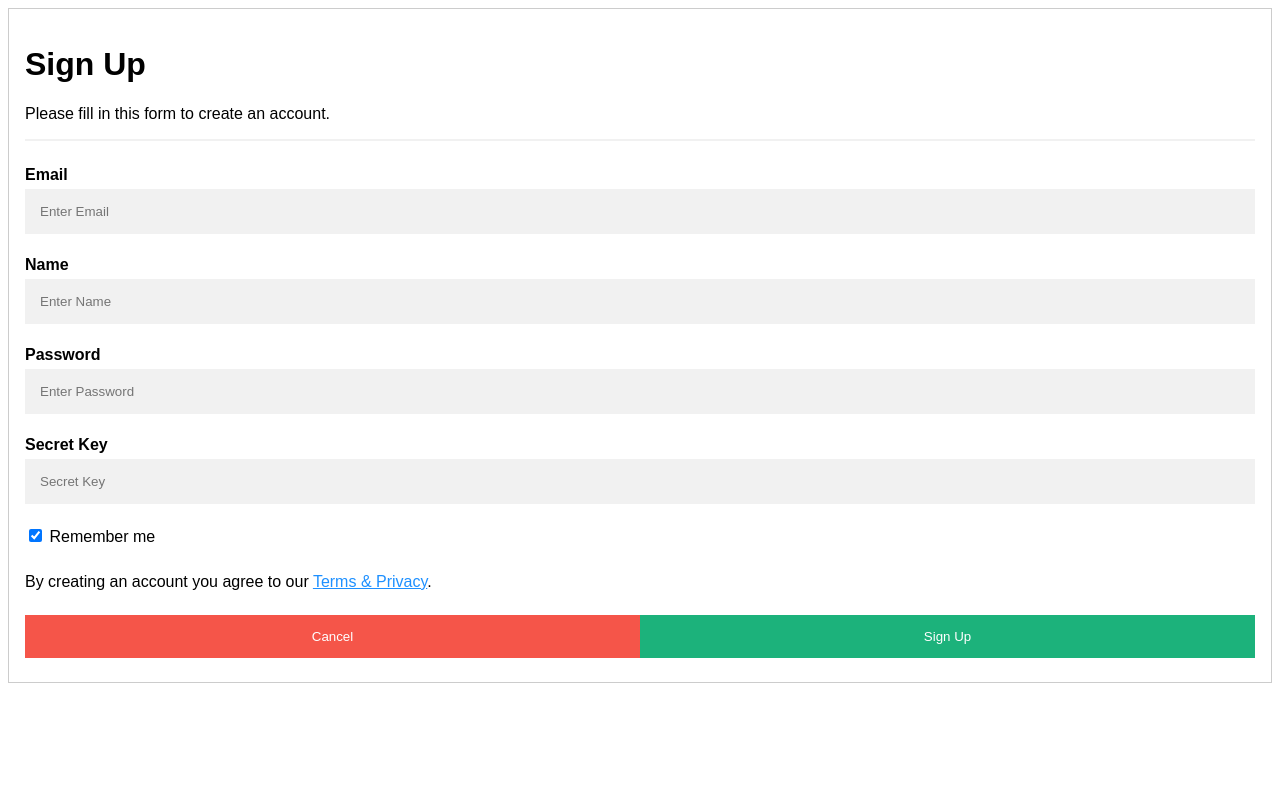
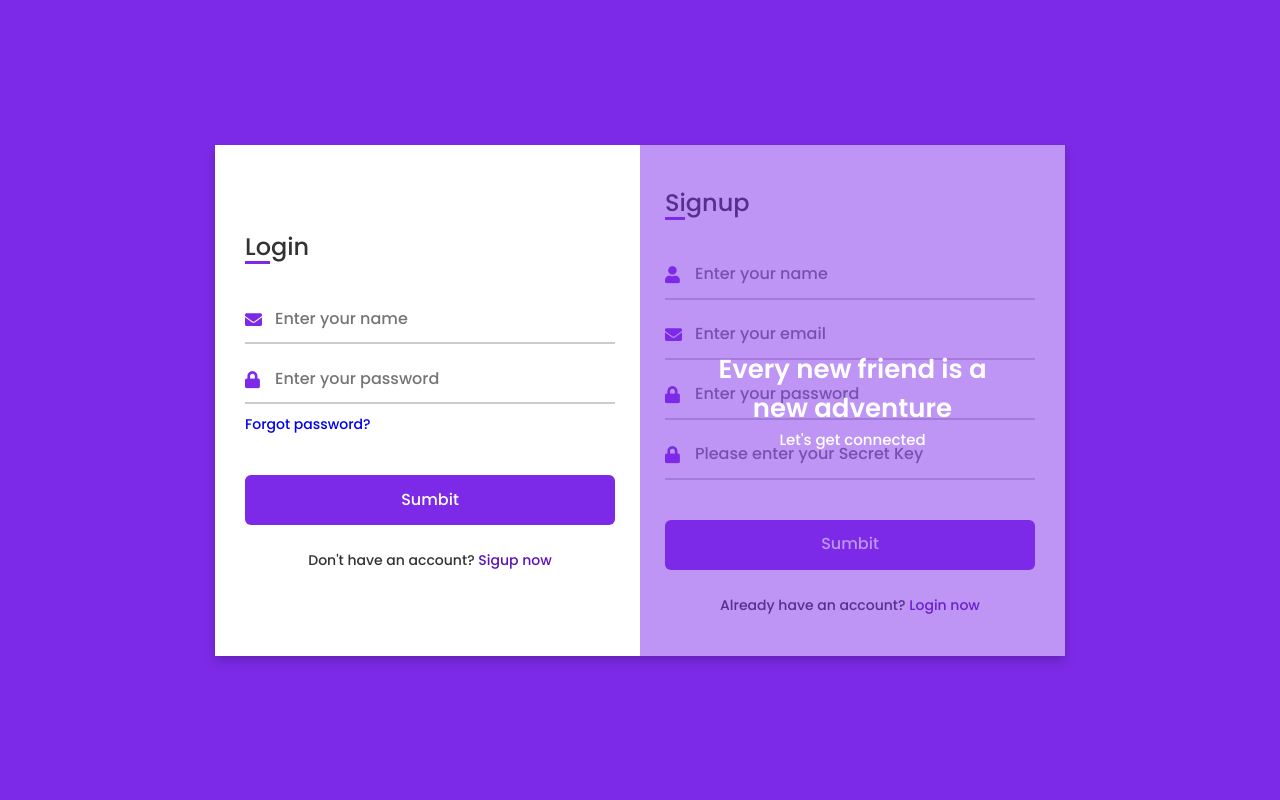
Before and after one commit to Xouravv/flask_irc, a Flask app: page /login in a window 1280 px wide. Run offline with Flask 3, Linux system fonts and the light colour scheme.

Commit message:
login page chnaged

```diff
--- a/main.py
+++ b/main.py
@@ -1,7 +1,7 @@
 
 from flask import Flask,render_template,request
 from flask_socketio import SocketIO, emit
-from flask_sqlalchemy import SQLAlchemy
+# from flask_sqlalchemy import SQLAlchemy
 
 
 app = Flask(__name__)
@@ -15,14 +15,14 @@ SQLALCHEMY_DATABASE_URI = "mysql+pymysql://{username}:{password}@{hostname}/{dat
     databasename="Xourav0here$new",
 )
 
-app.config['SQLALCHEMY_DATABASE_URI'] = SQLALCHEMY_DATABASE_URI
-db = SQLAlchemy(app)
-from models import cruduser
-try:
-    db.create_all()
-except:
-    with app.app_context():
-        db.create_all()
+# app.config['SQLALCHEMY_DATABASE_URI'] = SQLALCHEMY_DATABASE_URI
+# db = SQLAlchemy(app)
+# from models import cruduser
+# try:
+#     db.create_all()
+# except:
+#     with app.app_context():
+#         db.create_all()
 
 
 
@@ -50,13 +50,24 @@ def adddata():
             username = request.form['name']
             email = request.form['email']
             password = request.form['psw']
-            secretkey=request.form['sckey']
-            new_user = cruduser(username=username, email=email, password=password ,secretkey=secretkey)
-            db.session.add(new_user)
-            db.session.commit()
-            render_template('signedin.html',username=username)
+            secretkey=request.form['scKey']
+            # new_user = cruduser(username=username, email=email, password=password ,secretkey=secretkey)
+            # db.session.add(new_user)
+            # db.session.commit()
+            return render_template('signedin.html',username=username)
         except Exception as e:
             return {"status":"error" ,'error':str(e)}
+
+@app.route('/login',methods=['GET', 'POST'])
+def logged():
+    if request.method == "POST":
+        try:
+            return render_template('signedin.html')
+        except Exception as e:
+            return {"status":"error" ,'error':str(e)}
+
+
+
 
 
 if __name__ == '__main__':
--- /dev/null
+++ b/static/login.css
@@ -0,0 +1,254 @@
+/* Google Font Link */
+@import url('https://fonts.googleapis.com/css2?family=Poppins:wght@200;300;400;500;600;700&display=swap');
+*{
+  margin: 0;
+  padding: 0;
+  box-sizing: border-box;
+  font-family: "Poppins" , sans-serif;
+}
+body{
+  min-height: 100vh;
+  display: flex;
+  align-items: center;
+  justify-content: center;
+  background: #7d2ae8;
+  padding: 30px;
+}
+.container{
+  position: relative;
+  max-width: 850px;
+  width: 100%;
+  background: #fff;
+  padding: 40px 30px;
+  box-shadow: 0 5px 10px rgba(0,0,0,0.2);
+  perspective: 2700px;
+}
+.container .cover{
+  position: absolute;
+  top: 0;
+  left: 50%;
+  height: 100%;
+  width: 50%;
+  z-index: 98;
+  transition: all 1s ease;
+  transform-origin: left;
+  transform-style: preserve-3d;
+}
+.container #flip:checked ~ .cover{
+  transform: rotateY(-180deg);
+}
+ .container .cover .front,
+ .container .cover .back{
+  position: absolute;
+  top: 0;
+  left: 0;
+  height: 100%;
+  width: 100%;
+}
+.cover .back{
+  transform: rotateY(180deg);
+  backface-visibility: hidden;
+}
+.container .cover::before,
+.container .cover::after{
+  content: '';
+  position: absolute;
+  height: 100%;
+  width: 100%;
+  background: #7d2ae8;
+  opacity: 0.5;
+  z-index: 12;
+}
+.container .cover::after{
+  opacity: 0.3;
+  transform: rotateY(180deg);
+  backface-visibility: hidden;
+}
+.container .cover img{
+  position: absolute;
+  height: 100%;
+  width: 100%;
+  object-fit: cover;
+  z-index: 10;
+}
+.container .cover .text{
+  position: absolute;
+  z-index: 130;
+  height: 100%;
+  width: 100%;
+  display: flex;
+  flex-direction: column;
+  align-items: center;
+  justify-content: center;
+}
+.cover .text .text-1,
+.cover .text .text-2{
+  font-size: 26px;
+  font-weight: 600;
+  color: #fff;
+  text-align: center;
+}
+.cover .text .text-2{
+  font-size: 15px;
+  font-weight: 500;
+}
+.container .forms{
+  height: 100%;
+  width: 100%;
+  background: #fff;
+}
+.container .form-content{
+  display: flex;
+  align-items: center;
+  justify-content: space-between;
+}
+.form-content .login-form,
+.form-content .signup-form{
+  width: calc(100% / 2 - 25px);
+}
+.forms .form-content .title{
+  position: relative;
+  font-size: 24px;
+  font-weight: 500;
+  color: #333;
+}
+.forms .form-content .title:before{
+  content: '';
+  position: absolute;
+  left: 0;
+  bottom: 0;
+  height: 3px;
+  width: 25px;
+  background: #7d2ae8;
+}
+.forms .signup-form  .title:before{
+  width: 20px;
+}
+.forms .form-content .input-boxes{
+  margin-top: 30px;
+}
+.forms .form-content .input-box{
+  display: flex;
+  align-items: center;
+  height: 50px;
+  width: 100%;
+  margin: 10px 0;
+  position: relative;
+}
+.form-content .input-box input{
+  height: 100%;
+  width: 100%;
+  outline: none;
+  border: none;
+  padding: 0 30px;
+  font-size: 16px;
+  font-weight: 500;
+  border-bottom: 2px solid rgba(0,0,0,0.2);
+  transition: all 0.3s ease;
+}
+.form-content .input-box input:focus,
+.form-content .input-box input:valid{
+  border-color: #7d2ae8;
+}
+.form-content .input-box i{
+  position: absolute;
+  color: #7d2ae8;
+  font-size: 17px;
+}
+.forms .form-content .text{
+  font-size: 14px;
+  font-weight: 500;
+  color: #333;
+}
+.forms .form-content .text a{
+  text-decoration: none;
+}
+.forms .form-content .text a:hover{
+  text-decoration: underline;
+}
+.forms .form-content .button{
+  color: #fff;
+  margin-top: 40px;
+}
+.forms .form-content .button input{
+  color: #fff;
+  background: #7d2ae8;
+  border-radius: 6px;
+  padding: 0;
+  cursor: pointer;
+  transition: all 0.4s ease;
+}
+.forms .form-content .button input:hover{
+  background: #5b13b9;
+}
+.forms .form-content label{
+  color: #5b13b9;
+  cursor: pointer;
+}
+.forms .form-content label:hover{
+  text-decoration: underline;
+}
+.forms .form-content .login-text,
+.forms .form-content .sign-up-text{
+  text-align: center;
+  margin-top: 25px;
+}
+.container #flip{
+  display: none;
+}
+@media (max-width: 730px) {
+  .container .cover{
+    display: none;
+  }
+  .form-content .login-form,
+  .form-content .signup-form{
+    width: 100%;
+  }
+  .form-content .signup-form{
+    display: none;
+  }
+  .container #flip:checked ~ .forms .signup-form{
+    display: block;
+  }
+  .container #flip:checked ~ .forms .login-form{
+    display: none;
+  }
+}
+/* Style the modal */
+.modal {
+  display: none;
+  position: fixed;
+  top: 0;
+  left: 0;
+  width: 100%;
+  height: 100%;
+  background-color: rgba(0, 0, 0, 0.5);
+  z-index: 1;
+}
+
+/* Style the modal content */
+.modal-content {
+  background-color: #fff;
+  border-radius: 10px;
+  box-shadow: 0 14px 28px rgba(0,0,0,0.25), 0 10px 10px rgba(0,0,0,0.22);
+  width: 768px;
+  max-width: 100%;
+  min-height: 480px;
+  position: relative;
+  margin: 100px auto;
+  padding: 20px;
+}
+
+/* Style the close button */
+.close {
+  color: #555;
+  float: right;
+  font-size: 28px;
+  font-weight: bold;
+}
+
+.close:hover {
+  color: #000;
+  text-decoration: none;
+  cursor: pointer;
+}
--- a/templates/login.html
+++ b/templates/login.html
@@ -1,108 +1,91 @@
 <!DOCTYPE html>
-<html>
-<style>
-body {font-family: Arial, Helvetica, sans-serif;}
-* {box-sizing: border-box}
+<!-- Coding by CodingNepal | www.codingnepalweb.com-->
+<html lang="en" dir="ltr">
+  <head>
+    <meta charset="UTF-8">
+    <title> Login and Registration Form in HTML & CSS | CodingLab </title>
+    <!-- Fontawesome CDN Link -->
+    <link rel="stylesheet" href="https://cdnjs.cloudflare.com/ajax/libs/font-awesome/5.15.3/css/all.min.css">
+    <meta name="viewport" content="width=device-width, initial-scale=1.0">
+    <link rel="stylesheet" type="text/css" href="{{ url_for('static', filename='login.css') }}">
 
-/* Full-width input fields */
-input[type=text], input[type=password] {
-  width: 100%;
-  padding: 15px;
-  margin: 5px 0 22px 0;
-  display: inline-block;
-  border: none;
-  background: #f1f1f1;
-}
-
-input[type=text]:focus, input[type=password]:focus {
-  background-color: #ddd;
-  outline: none;
-}
-
-hr {
-  border: 1px solid #f1f1f1;
-  margin-bottom: 25px;
-}
-
-/* Set a style for all buttons */
-button {
-  background-color: #04AA6D;
-  color: white;
-  padding: 14px 20px;
-  margin: 8px 0;
-  border: none;
-  cursor: pointer;
-  width: 100%;
-  opacity: 0.9;
-}
-
-button:hover {
-  opacity:1;
-}
-
-/* Extra styles for the cancel button */
-.cancelbtn {
-  padding: 14px 20px;
-  background-color: #f44336;
-}
-
-/* Float cancel and signup buttons and add an equal width */
-.cancelbtn, .signupbtn {
-  float: left;
-  width: 50%;
-}
-
-/* Add padding to container elements */
-.container {
-  padding: 16px;
-}
-
-/* Clear floats */
-.clearfix::after {
-  content: "";
-  clear: both;
-  display: table;
-}
-
-/* Change styles for cancel button and signup button on extra small screens */
-@media screen and (max-width: 300px) {
-  .cancelbtn, .signupbtn {
-     width: 100%;
-  }
-}
-</style>
+   </head>
 <body>
-
-<form action="/signin" method="POST" style="border:1px solid #ccc">
   <div class="container">
-    <h1>Sign Up</h1>
-    <p>Please fill in this form to create an account.</p>
-    <hr>
-
-    <label for="email"><b>Email</b></label>
-    <input type="text" placeholder="Enter Email" name="email" id="email" required>
-
-    <label for="name"><b>Name</b></label>
-    <input type="text" placeholder="Enter Name" name="name" id="name" required>
-
-    <label for="psw"><b>Password</b></label>
-    <input type="password" placeholder="Enter Password" name="psw" id="psw" required>
-
-    <label for="sckey"><b>Secret Key</b></label>
-    <input type="text" placeholder="Secret Key" name="sckey" id="sckey" required>
-
-    <label>
-      <input type="checkbox" checked="checked" name="remember" style="margin-bottom:15px"> Remember me
-    </label>
-
-    <p>By creating an account you agree to our <a href="#" style="color:dodgerblue">Terms & Privacy</a>.</p>
-
-    <div class="clearfix">
-      <button type="button" class="cancelbtn">Cancel</button>
-      <button type="submit" class="signupbtn">Sign Up</button>
+    <input type="checkbox" id="flip">
+    <div class="cover">
+      <div class="front">
+        <div class="text">
+          <span class="text-1">Every new friend is a <br> new adventure</span>
+          <span class="text-2">Let's get connected</span>
+        </div>
+      </div>
+      <div class="back">
+        <!--<img class="backImg" src="images/backImg.jpg" alt="">-->
+        <div class="text">
+          <span class="text-1">Complete miles of journey <br> with one step</span>
+          <span class="text-2">Let's get started</span>
+        </div>
+      </div>
+    </div>
+    <div class="forms">
+        <div class="form-content">
+          <div class="login-form">
+            <div class="title">Login</div>
+          <form method="post" action="/login">
+            <div class="input-boxes">
+              <div class="input-box">
+                <i class="fas fa-envelope"></i>
+                <input type="text" placeholder="Enter your name" name="name" id="name"  required>
+              </div>
+              <div class="input-box">
+                <i class="fas fa-lock"></i>
+                <input type="password" placeholder="Enter your password" name="psw" id="psw"required>
+              </div>
+              <div class="text"><a href='/fp'>Forgot password?</a></div>
+              <div class="button input-box">
+                <input type="submit" value="Sumbit">
+              </div>
+              <div class="text sign-up-text">Don't have an account? <label for="flip">Sigup now</label></div>
+            </div>
+        </form>
+      </div>
+        <div class="signup-form">
+          <div class="title">Signup</div>
+        <form method="post" action="/signin" id="myForm">
+            <div class="input-boxes">
+              <div class="input-box">
+                <i class="fas fa-user"></i>
+                <input type="text" placeholder="Enter your name" name="name" id="name"  required>
+              </div>
+              <div class="input-box">
+                <i class="fas fa-envelope"></i>
+                <input type="email" placeholder="Enter your email" name="email" id="email" required>
+              </div>
+              <div class="input-box">
+                <i class="fas fa-lock"></i>
+                <input type="password" placeholder="Enter your password" name="psw" id="psw"  required>
+              </div>
+              <div class="input-box">
+                <i class="fas fa-lock"></i>
+                <input type="text" placeholder="Please enter your Secret Key"  name="scKey" id="scKey" required>
+              </div>
+              <div class="button input-box">
+                <input type="submit" onclick="myFunction()" value="Sumbit" id="submitBtn">
+              </div>
+              <div class="text sign-up-text">Already have an account? <label for="flip">Login now</label></div>
+            </div>
+      </form>
+    </div>
+    </div>
     </div>
   </div>
-</form>
+</body>
+<script>
+  {% if error_message %}
+    window.onload = function() {
+            alert('{{error_message}}');}
+  {% endif %}
 
-</body>
+</script>
 </html>
```
